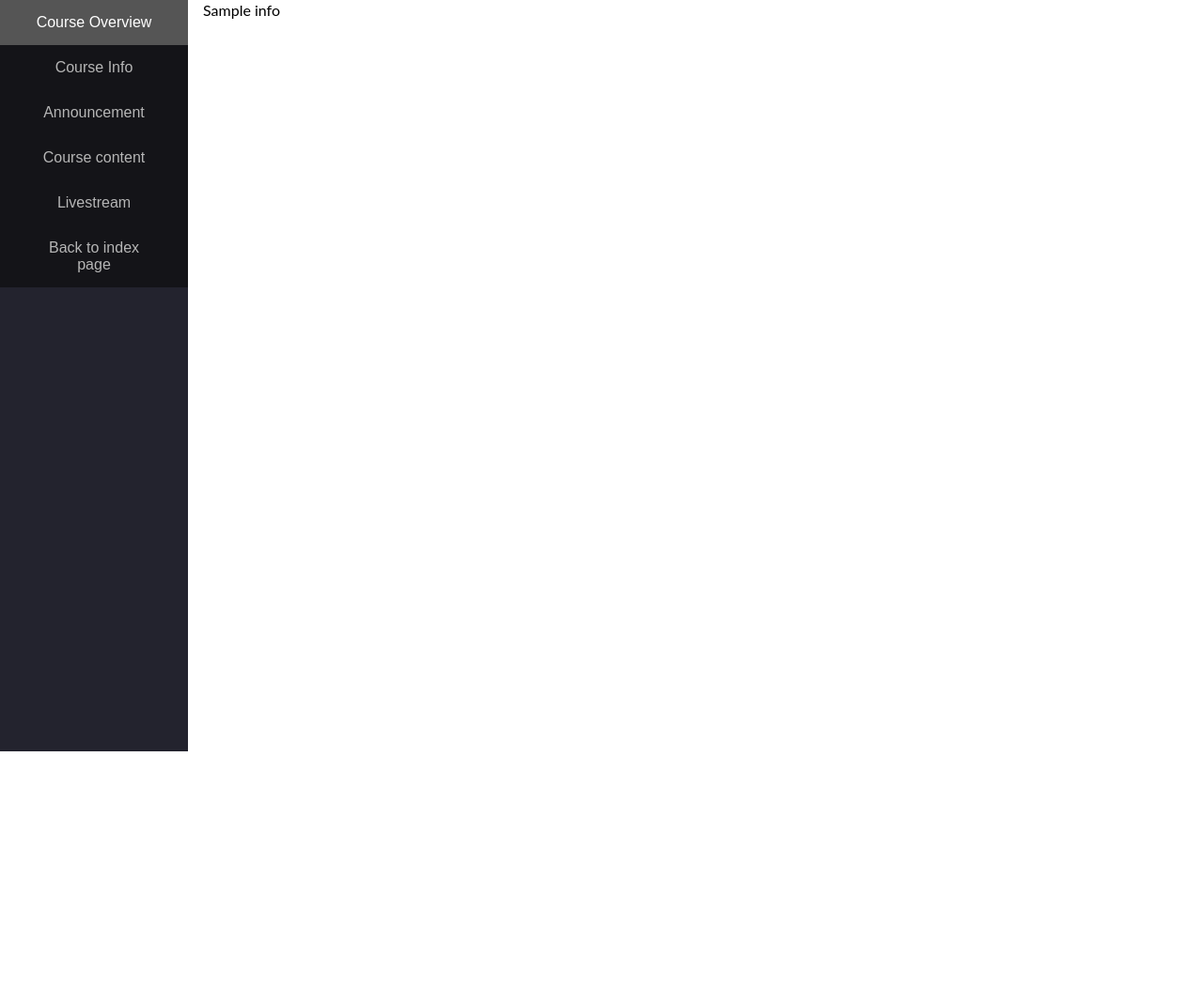
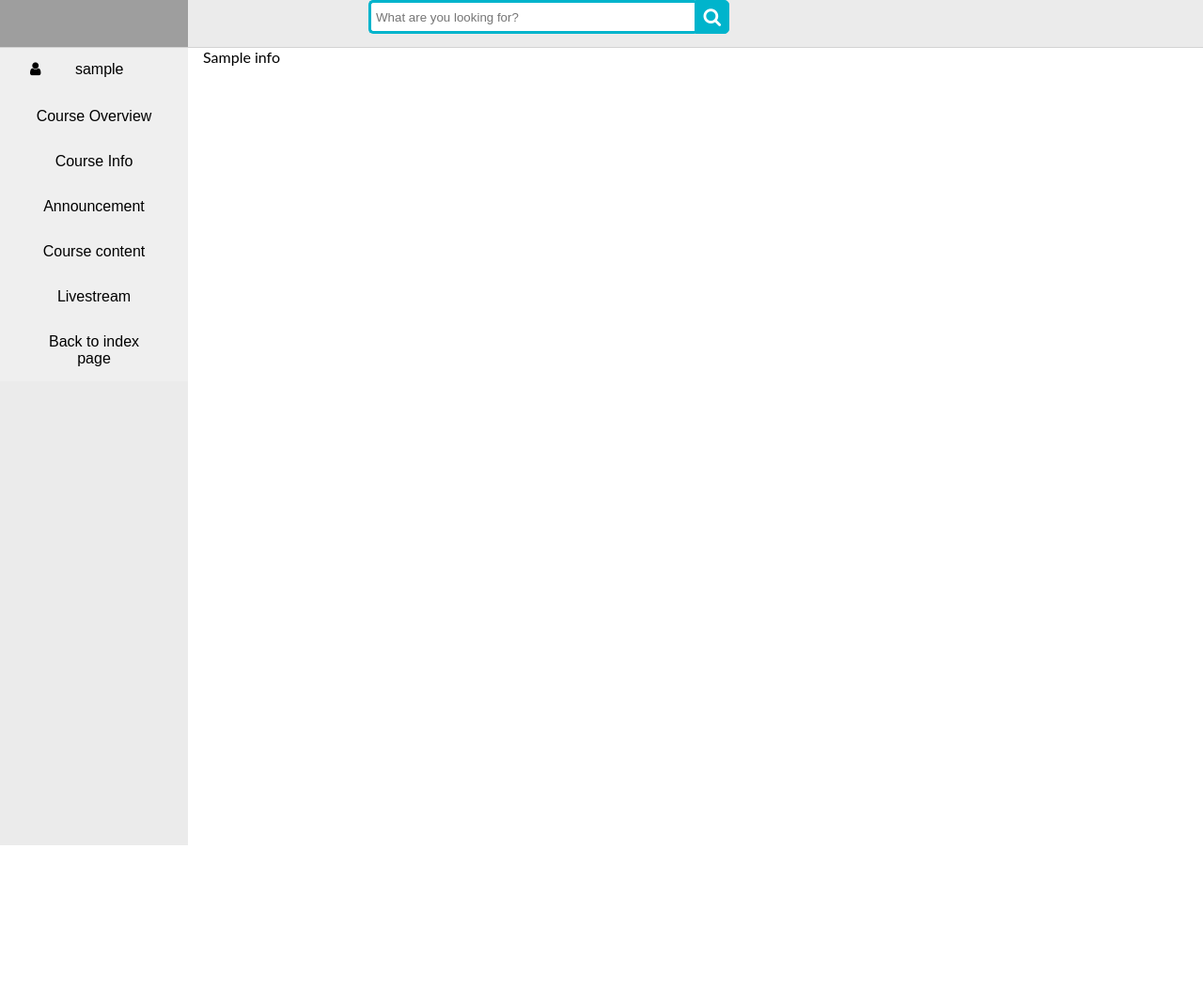
Before and after one commit to thangdinh1298/final_project, a Flask app: template course/templates/course/course_info.html in a window 1280 px wide. Shown: the whole page at 94% size. Before the commit the page ends 800 px from the top, so only its background shows below. Run offline with Flask 2, Linux system fonts and the light colour scheme; the visitor is signed in with stand-in values (Sample User, id 1); tables that the repository leaves empty hold one stand-in row (values such as "Sample post"); the template is opened without the code that fills it: most values are stand-ins (such as "Sample title", 1, 10 or a date in 2020); parts of the project's set-up code (start-up, migrations or seed data) failed here and were passed over; grey boxes are pictures that could not be loaded.

Commit message:
WIP: Adding topbar

```diff
--- a/index/templates/index/index.html
+++ b/index/templates/index/index.html
@@ -5,7 +5,6 @@
 {% endblock %}
 
 {% block body %}
-{% include 'index/sidebar.html' %}
 <div class="content">
 </div>
 {% endblock %}
--- a/static/css/sidebar.css
+++ b/static/css/sidebar.css
@@ -4,10 +4,10 @@ body {
 }
 
 .sidebar {
-  margin: 0;
+  margin-top: 50px;
   padding: 0;
   width: 200px;
-  background-color: #23232e;
+  background-color: #ebebeb;
   position: fixed;
   height: 100%;
   overflow: auto;
@@ -15,13 +15,12 @@ body {
 
 .sidebar button {
   width:100%;
-  background-color: #141418; /* Green */
   border: none;
   color: white;
   padding: 15px 32px;
   text-align: center;
   text-decoration: none;
-  color: #b6b6b6;
+  color: black;
   display: inline-block;
   font-size: 16px;
 }
--- /dev/null
+++ b/static/css/topbar.css
@@ -0,0 +1,51 @@
+.search {
+  width: 100%;
+  position: relative;
+  display: flex;
+}
+
+.searchTerm {
+  width: 100%;
+  border: 3px solid #00B4CC;
+  border-right: none;
+  padding: 5px;
+  height: 20px;
+  border-radius: 5px 0 0 5px;
+  outline: none;
+  color: #9DBFAF;
+}
+
+.searchTerm:focus{
+  color: #00B4CC;
+}
+
+.searchButton {
+  width: 40px;
+  height: 36px;
+  border: 1px solid #00B4CC;
+  background: #00B4CC;
+  text-align: center;
+  color: #fff;
+  border-radius: 0 5px 5px 0;
+  cursor: pointer;
+  font-size: 20px;
+}
+
+/*Resize the wrap to see the search bar change!*/
+.wrap{
+  width: 30%;
+  left: 50%;
+  transform: translate(50%, 0%);
+}
+
+.wrap-wrap{
+   z-index:100;
+   width: 100%;
+   height: 50px;
+   position: fixed;
+   top: 0px;
+   background-color: #ebebeb;
+   border-bottom: solid 1px;
+   border-color: lightgray;
+   display:flex;
+}
--- a/templates/base.html
+++ b/templates/base.html
@@ -5,10 +5,15 @@
    <meta name="viewport" content="width=device-width, initial-scale=1.0">
    <meta http-equiv="X-UA-Compatible" content="ie=edge">
 	<link rel="stylesheet" href="https://cdnjs.cloudflare.com/ajax/libs/font-awesome/4.7.0/css/font-awesome.min.css">
+   <link rel="stylesheet" href="{{url_for('static', filename='css/topbar.css')}}">
    {% block head %} {% endblock %}
 </head>
 
 <body>
-   {% block body %} {% endblock %}
+   {% include 'topbar.html' %}
+   {% include 'sidebar.html' %}
+   <div class="wrap-content" style="padding-top:50px">
+      {% block body %} {% endblock %}
+   </div>
 </body>
 </html>
--- /dev/null
+++ b/templates/sidebar.html
@@ -0,0 +1,16 @@
+<link rel="stylesheet" href="{{ url_for('static', filename='css/sidebar.css') }}">
+<div class="sidebar">
+   <button><i class="fa fa-user" style="float:left"></i> {{current_user.username}}</button>
+  <form action="{{ url_for('index_page.find_courses_handler', course_id=session['course_id']) }}">
+     <button type="submit">Find courses</button>
+  </form>
+  <form action="{{ url_for('index_page.view_registered_courses_handler') }}">
+     <button type="submit"><i class="fa fa-book" style="float:left"></i> View courses you joined</button>
+  </form>
+  <form action="{{ url_for('index_page.view_owned_courses_handler') }}">
+     <button type="submit"><i class="fa fa-pencil" style="float:left"></i> View courses you own</button>
+  </form>
+  <form action="{{url_for('auth_page.logout')}}">
+     <button style="bottom:50px;position:absolute;"><i class="fa fa-sign-out" style="float:left"></i>Logout</button>
+  </form>
+</div>
--- /dev/null
+++ b/templates/topbar.html
@@ -0,0 +1,11 @@
+<div class="wrap-wrap">
+   <img src="https://seekvectorlogo.com/wp-content/uploads/2019/01/coursera-vector-logo.png" style="height:50px; width: 200px" />
+   <div class="wrap">
+      <div class="search">
+         <input type="text" class="searchTerm" placeholder="What are you looking for?">
+         <button type="submit" class="searchButton">
+           <i class="fa fa-search"></i>
+        </button>
+      </div>
+   </div>
+</div>
```
